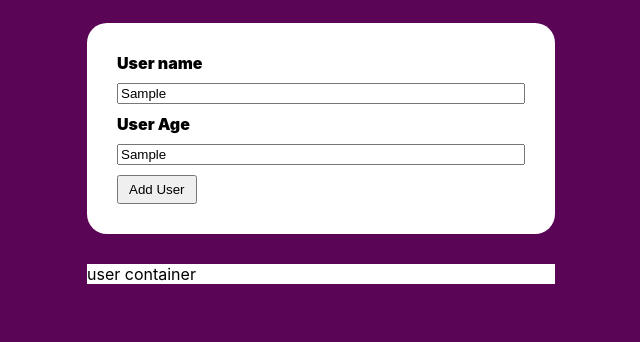
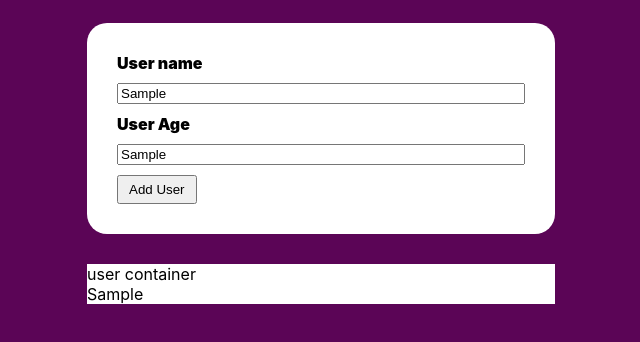
Before and after one commit to shrujan/React-Basic---UserComponent, a React (Create React App) app: page / in a window 1280 px wide. Both pictures are taken after typing "Sample", "Sample" into the empty fields and a click on the button "Add User". Shown: the top 342 px of the page, without its empty margins (319-959 px from the left). Built offline with nearby package versions, Linux system fonts and the light colour scheme.

Commit message:
passed function

```diff
--- a/src/components/UserCardContainer/user-card-coontainer.tsx
+++ b/src/components/UserCardContainer/user-card-coontainer.tsx
@@ -1,11 +1,19 @@
-import react from "react";
+import react, { useEffect, useState } from "react";
 import styles from './user-card-container.module.scss'
 
-export const UserCardContainer = () => {
+export const UserCardContainer = (props: any) => {
+
+  useEffect(() => {
+    console.log(props)
+  })
 
   return (
     <section className={ styles['user-card-container'] }>
       user container
+      { props.userList && props.userList.map((user: any) => (
+          <div> { user.userName }</div>
+        ))
+      }
     </section>
   )
 }
--- a/src/components/UserFormComponent/user-form.tsx
+++ b/src/components/UserFormComponent/user-form.tsx
@@ -1,12 +1,17 @@
 import { useState } from 'react';
 import styles from './user-form.module.scss';
 
-const UserForm = () => {
+const UserForm = (props: any) => {
   const [ userName, setUserName ] = useState('');
   const [ userAge, setUserAge ] = useState('');
 
   const saveForm = () => {
-    console.log("save form")
+    console.log("save form");
+    props.updateUser({
+      userName,
+      userAge
+    })
+
   }
 
   return (
--- a/src/components/UsersContainer/users-container.tsx
+++ b/src/components/UsersContainer/users-container.tsx
@@ -1,11 +1,19 @@
+import { useState } from "react"
 import { UserCardContainer } from "../UserCardContainer/user-card-coontainer"
 import UserForm from "../UserFormComponent/user-form"
 
 export const UsersContainer = () => {
+  const [ userList, updateUserList ] = useState<{ userName: string, useAge: number }[]>([]);
+
+  const updateList = (userData: any) => {
+    updateUserList([ ...userList, userData])
+  }
+
   return (
     <main>
-      <UserForm></UserForm>
-      <UserCardContainer></UserCardContainer>
+      <UserForm updateUser={ updateList }></UserForm>
+      {/* <UserForm></UserForm> */}
+      <UserCardContainer userList={ userList }></UserCardContainer>
     </main>
   )
 }
```
